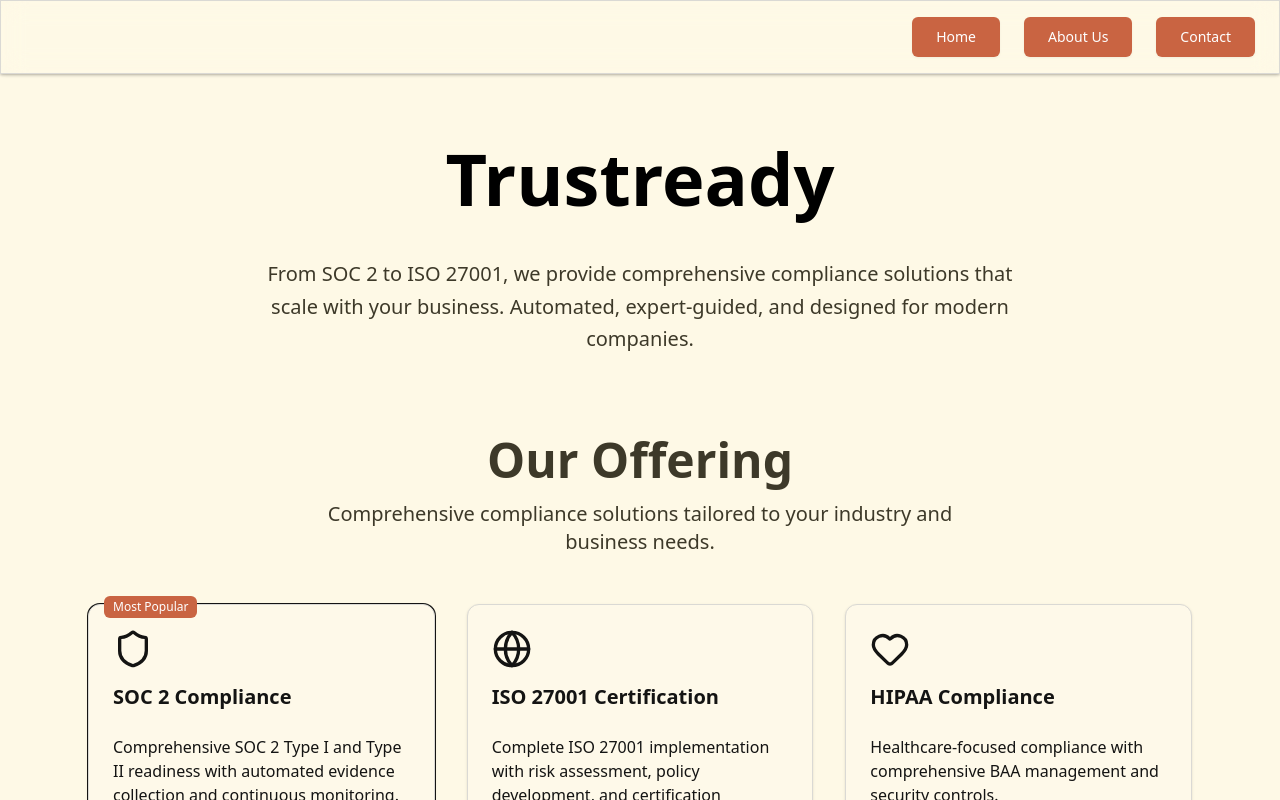
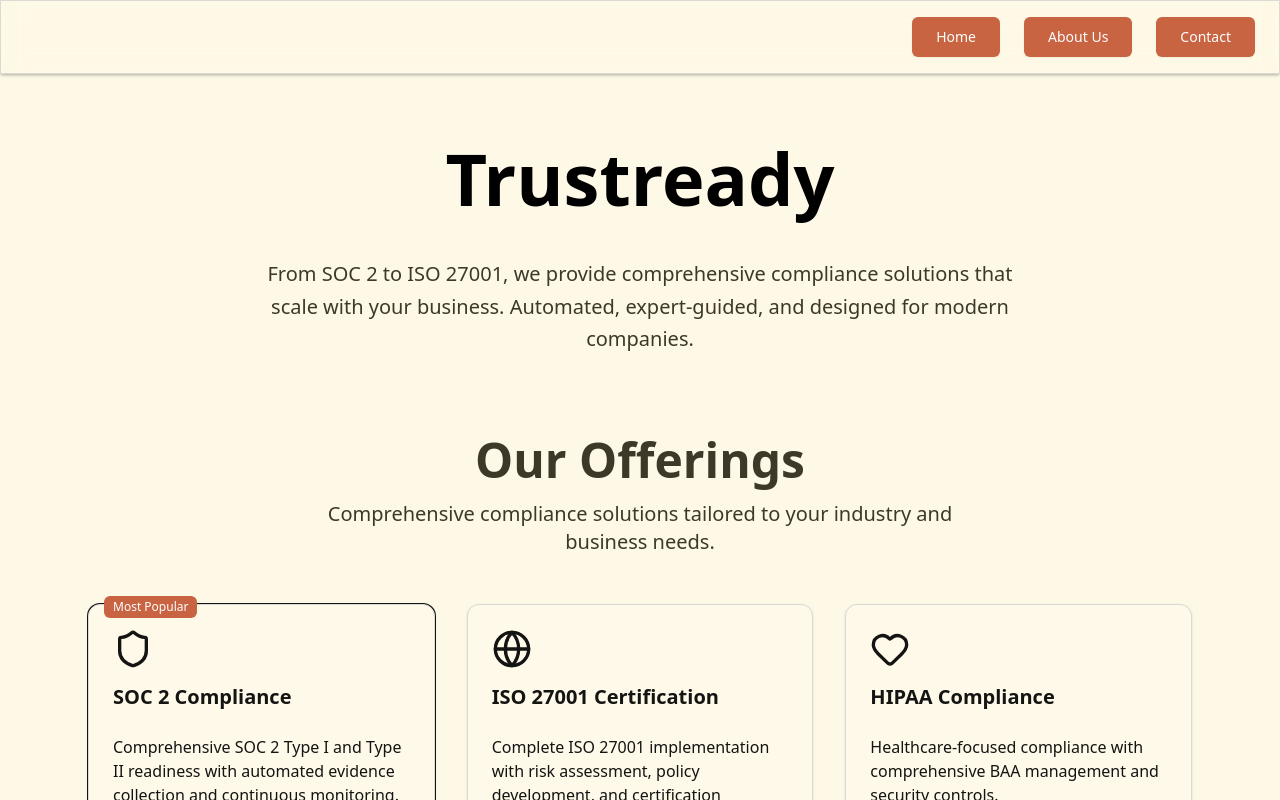
Before and after one commit to trustready-platform/trustready.io, a Next.js app: page / in a window 1280 px wide. Shown: the top 800 px of the page. Built offline with nearby package versions, Linux system fonts and the light colour scheme.

Commit message:
offerings

```diff
--- a/app/page.tsx
+++ b/app/page.tsx
@@ -171,7 +171,7 @@
           transition={{ duration: 0.6 }}
           className="text-center mb-12"
         >
-          <h2 className="text-5xl font-bold mb-4">Our Offering</h2>
+          <h2 className="text-5xl font-bold mb-4">Our Offerings</h2>
           <p className="max-w-2xl mx-auto text-xl">
             Comprehensive compliance solutions tailored to your industry and
             business needs.
```
